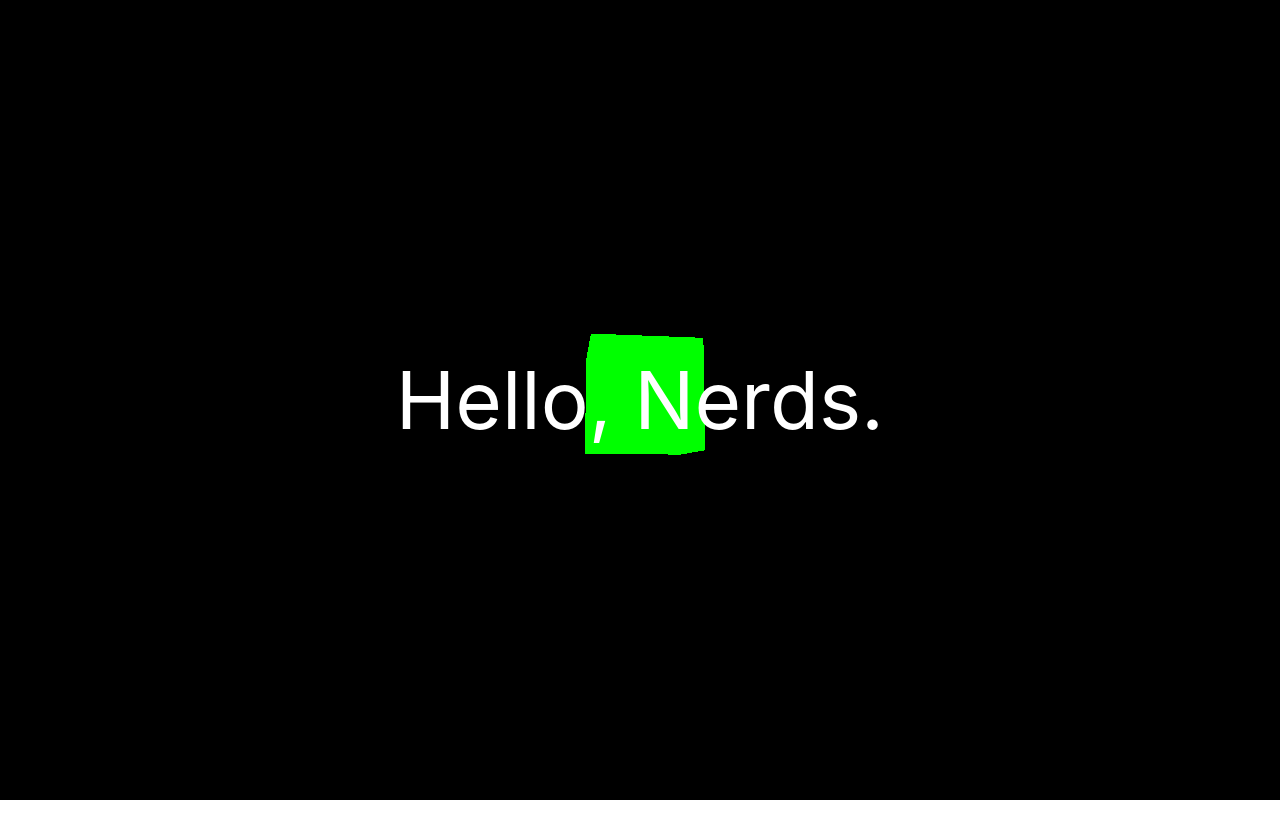
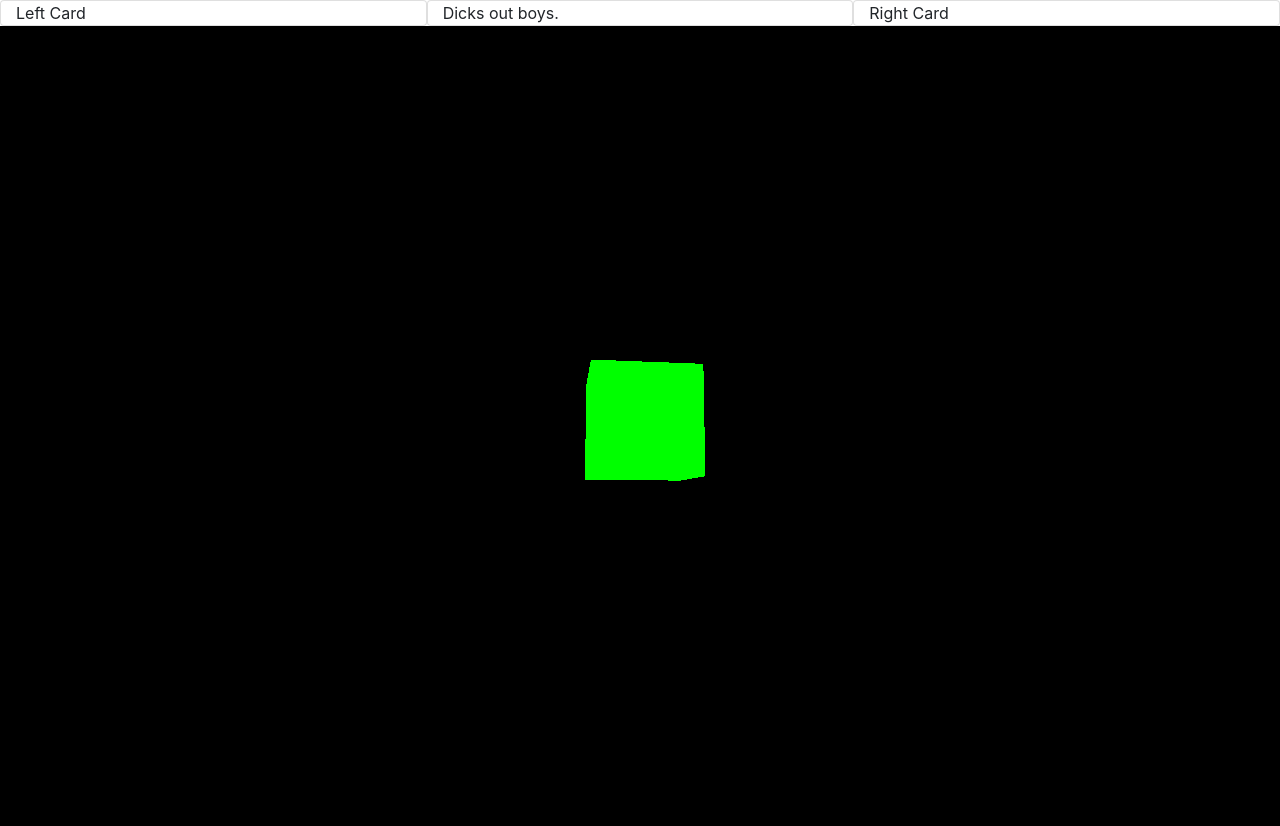
Before and after one commit to le-rich/old-portfolio, a website: page index.html in a window 1280 px wide. Before the commit the page ends 800 px from the top, so only its background shows below. Drawn offline with nearby package versions, Linux system fonts and the light colour scheme.

Commit message:
Joke commit for friend, don't look at this employers.

```diff
--- a/index.html
+++ b/index.html
@@ -3,17 +3,25 @@
 <head>
 	<title>Just Richard Things</title>
 	<link rel="stylesheet" type="text/css" href="https://stackpath.bootstrapcdn.com/bootstrap/4.1.3/css/bootstrap.min.css">
+	<link rel="stylesheet" type="text/css" href="css/mainStylesheet.css">
 </head>
 <body>
 	<script type="text/javascript" src="https://cdnjs.cloudflare.com/ajax/libs/three.js/95/three.min.js"></script>
-	<div>
-		<script type="text/javascript" src="js/testScene.js"></script>
+
+
+	<div class="container-fluid">
+		<div id="background">
+			<script type="text/javascript" src="js/testScene.js"></script>
+		</div>
+		<div class="row">
+			<div  class="col-4 card">Left Card</div>
+			<div class="col-4 card">
+				Dicks out boys.
+			</div>
+			<div class="col-4 card">Right Card</div>
+		</div>
 	</div>
 
-
-	<div style="color: white; position: absolute; top: 50%; left: 50%; font-size: 5em; transform: translate(-50%, -50%);">
-		Hello, Nerds.
-	</div>
 
 
 
```
